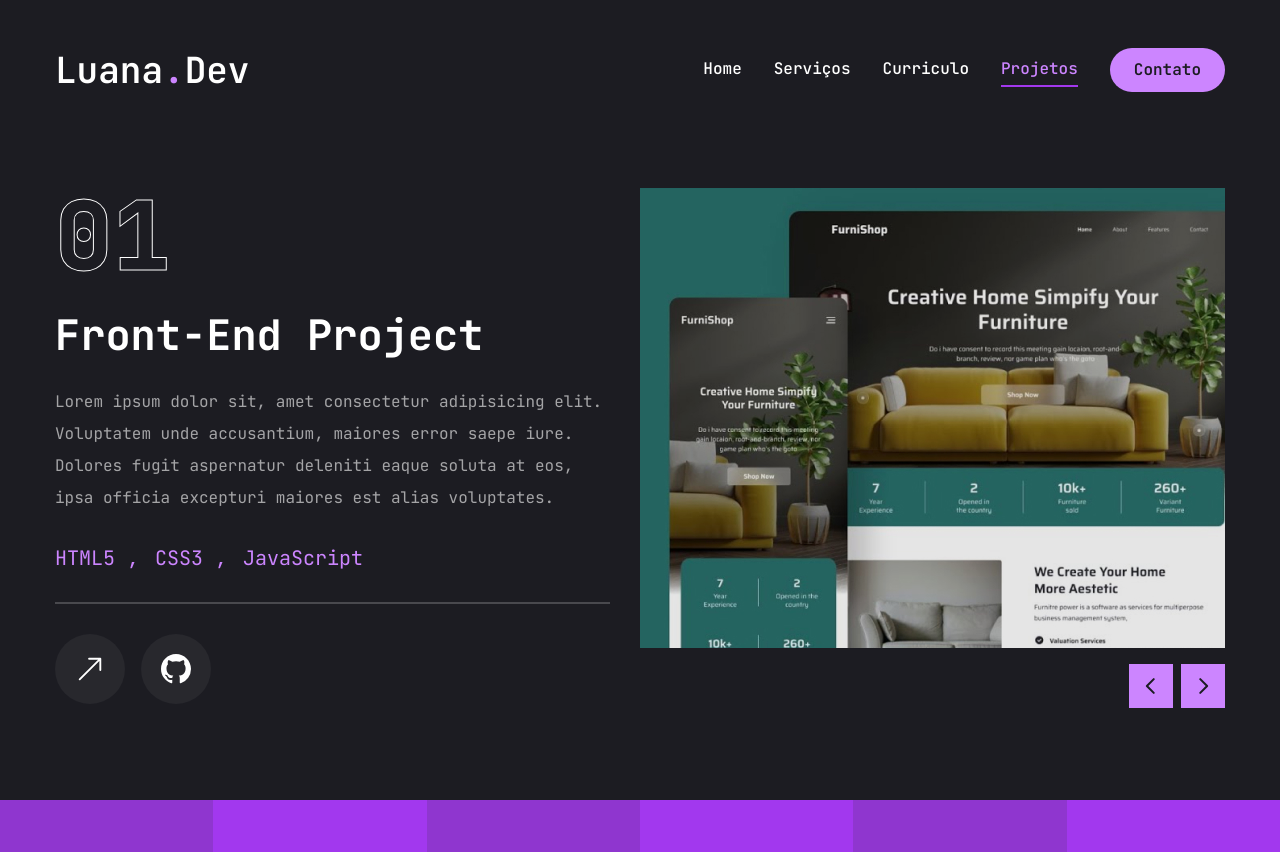
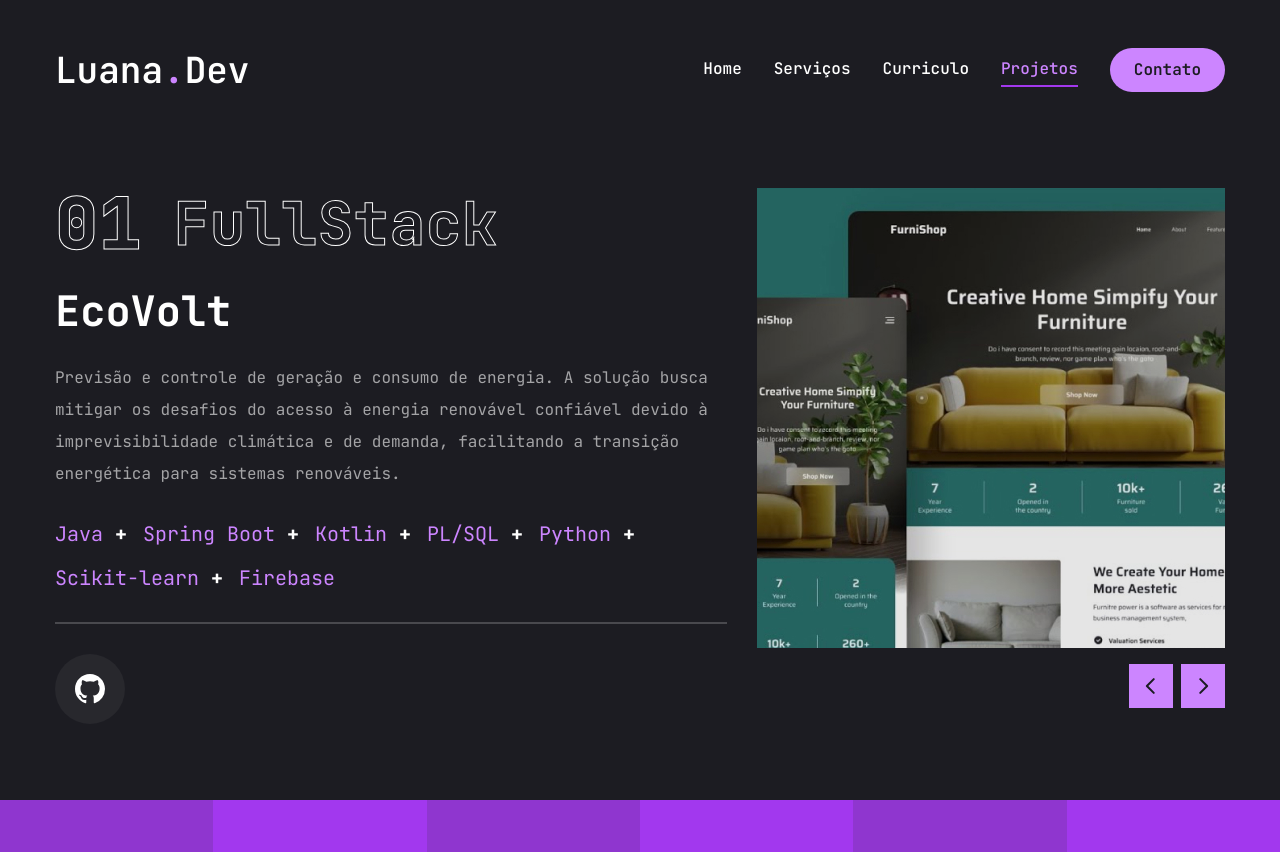
Before and after one commit to laLuna01/Portfolio, a Next.js app: page /work in a window 1280 px wide. Built offline with nearby package versions, Linux system fonts and the light colour scheme.

Commit message:
projects

```diff
--- a/src/app/resume/page.jsx
+++ b/src/app/resume/page.jsx
@@ -261,7 +261,7 @@ const Resume = () => {
                 <ScrollArea className="h-[400px]">
                   <ul className="grid grid-cols-1 lg:grid-cols-2 gap-[30px]">
                     {experience.items.map((item, index) => {
-                      return <li key={index} className="bg-[#232329] h-[184px] py-6 px-10 rounded-xl flex flex-col justify-center items-center lg:items-start gap-1">
+                      return <li key={index} className="bg-[#232329] h-[210px] py-6 px-10 rounded-xl flex flex-col justify-center items-center lg:items-start gap-1">
                         <span className="text-accent">{item.duration}</span>
                         <h3 className="text-xl max-w-[260px] min-h-[60px] text-center lg:text-left">{item.position}</h3>
                         <div className="flex items-center gap-3">
--- a/src/app/work/page.jsx
+++ b/src/app/work/page.jsx
@@ -13,33 +13,43 @@ import WorkSliderButtons from "@/components/WorkSliderButtons";
 const projects = [
   {
     num: "01",
-    category: "Front-End",
-    title: "Project 1",
-    description: "Lorem ipsum dolor sit, amet consectetur adipisicing elit. Voluptatem unde accusantium, maiores error saepe iure. Dolores fugit aspernatur deleniti eaque soluta at eos, ipsa officia excepturi maiores est alias voluptates.",
-    stack: [{ name: "HTML5" }, { name: "CSS3" }, { name: "JavaScript" }],
+    category: "FullStack",
+    title: "EcoVolt",
+    description: "Previsão e controle de geração e consumo de energia. A solução busca mitigar os desafios do acesso à energia renovável confiável devido à imprevisibilidade climática e de demanda, facilitando a transição energética para sistemas renováveis.",
+    stack: [{ name: "Java" }, { name: "Spring Boot" }, { name: "Kotlin" }, { name: "PL/SQL" }, { name: "Python" }, { name: "Scikit-learn" }, { name: "Firebase" }],
     image: "/assets/work/thumb1.png",
     live: "",
-    github: "",
+    github: "https://github.com/laLuna01/EcoVoltJava",
   },
   {
     num: "02",
-    category: "Full-Stack",
-    title: "Project 2",
-    description: "Lorem ipsum dolor sit, amet consectetur adipisicing elit. Voluptatem unde accusantium, maiores error saepe iure. Dolores fugit aspernatur deleniti eaque soluta at eos, ipsa officia excepturi maiores est alias voluptates.",
-    stack: [{ name: "Next.js" }, { name: "Tailwind CSS" }, { name: "Node.js" }],
+    category: "BackEnd",
+    title: "GetCards",
+    description: "O projeto automatiza a coleta de dados sobre um conjunto de cartas no site Scryfall. Ele navega entre os links, extrai o título e a descrição de cada uma, e gera um arquivo de texto contendo as informações coletadas. O código utiliza processamento paralelo para melhorar o desempenho, garantindo rapidez e eficiência na execução.",
+    stack: [{ name: "C#" }, { name: ".NET" }, { name: "HtmlAgilityPack" }],
     image: "/assets/work/thumb2.png",
     live: "",
-    github: "",
+    github: "https://github.com/laLuna01/GetCards_CP",
   },
   {
     num: "03",
-    category: "Front-End",
-    title: "Project 3",
-    description: "Lorem ipsum dolor sit, amet consectetur adipisicing elit. Voluptatem unde accusantium, maiores error saepe iure. Dolores fugit aspernatur deleniti eaque soluta at eos, ipsa officia excepturi maiores est alias voluptates.",
-    stack: [{ name: "Next.js" }, { name: "Tailwind CSS" }],
+    category: "FrontEnd",
+    title: "Nike Page",
+    description: "Este projeto faz parte do meu aprendizado em Tailwind CSS. A landing page apresenta um design minimalista e visualmente atrativo, inspirado no estilo da marca Nike. O foco principal foi explorar a customização de componentes, aplicar boas práticas de UI/UX e garantir responsividade em diferentes dispositivos.",
+    stack: [{ name: "HTML5" }, { name: "CSS3" }, { name: "Next.js" }, { name: "Tailwind CSS" }],
     image: "/assets/work/thumb3.png",
-    live: "",
-    github: "",
+    live: "https://nike-tailwind-phi.vercel.app/",
+    github: "https://github.com/laLuna01/Nike_Tailwind",
+  },
+  {
+    num: "04",
+    category: "FullStack",
+    title: "Salesforce ++",
+    description: "Portal acessível e inclusivo da Salesforce, com navegação simples, intuitiva e visualmente limpa. Foi criado para atender a necessidades de acessibilidade, como: suporte aos espectros do daltonismo, ajuste de tamanhos de texto e elementos, compatibilidade com leitores de tela e uso de uma linguagem mais simples e objetiva.",
+    stack: [{ name: "HTML5" }, { name: "CSS3" }, { name: "Next.js" }, { name: "Java" }, { name: "SQL" }],
+    image: "/assets/work/thumb3.png",
+    live: "https://salesforce-challenge-kohl.vercel.app/",
+    github: "https://github.com/laLuna01/Salesforce-Challenge",
   },
 ]
 
@@ -55,19 +65,22 @@ const Work = () => {
   return <motion.section initial={{ opacity: 0 }} animate={{ opacity: 1, transition: { delay: 2.4, duration: 0.4, ease: "easeIn" } }} className="min-h-[80vh] flex flex-col justify-center py-12 xl:px-0 xl:mb-12 mb-4">
     <div className="container mx-auto">
       <div className="flex flex-col xl:flex-row xl:gap-[30px]">
-        <div className="w-full xl:w-[50%] xl:h-[460px] flex flex-col xl:justify-between order-2 xl:order-none">
+        <div className="w-full xl:w-[60%] xl:h-[460px] flex flex-col xl:justify-between order-2 xl:order-none">
           <div className="flex flex-col gap-[30px] h-[50%]">
-            <div className="text-8xl leading-none font-extrabold text-transparent text-outline">{project.num}</div>
-            <h2 className="text-[42px] font-bold leading-none text-white group-hover:text-accent transition-all duration-500">{project.category} Project</h2>
+            <div className="flex flex-wrap items-center">
+              <div className="xs:text-7xl text-6xl leading-none mr-8 font-extrabold text-transparent text-outline">{project.num}</div>
+              <div className="xs:text-6xl text-4xl font-bold leading-none text-outline text-transparent">{project.category}</div>
+            </div>
+            <h2 className="text-[42px] text-wrap font-bold leading-none text-white group-hover:text-accent transition-all duration-500">{project.title}</h2>
             <p className="text-white/60">{project.description}</p>
-            <ul className="flex gap-4">
+            <ul className="flex flex-wrap gap-4">
               {project.stack.map((item, index) => {
-                return <li key={index} className="text-xl text-accent">{item.name} {index !== project.stack.length - 1 && ","}</li>
+                return <li key={index} className="text-xl text-accent min-w-fit">{item.name} <span className="text-white font-bold">{index !== project.stack.length - 1 && "+"}</span></li>
               })}
             </ul>
             <div className="border border-white/20"></div>
             <div className="flex items-center gap-4">
-              <Link href={project.live}>
+              {project.live !== "" && <Link href={project.live}>
                 <TooltipProvider delayDuration={100}>
                   <Tooltip>
                     <TooltipTrigger className="w-[70px] h-[70px] rounded-full bg-white/5 flex justify-center items-center group">
@@ -78,7 +91,7 @@ const Work = () => {
                     </TooltipContent>
                   </Tooltip>
                 </TooltipProvider>
-              </Link>
+              </Link>}
               <Link href={project.github}>
                 <TooltipProvider delayDuration={100}>
                   <Tooltip>
@@ -94,7 +107,7 @@ const Work = () => {
             </div>
           </div>
         </div>
-        <div className="w-full xl:w-[50%]">
+        <div className="w-full xl:w-[40%]">
           <Swiper spaceBetween={30} slidesPerView={1} onSlideChange={handleSlideChange} className="xl:h-[520px] mb-12">
             {projects.map((item, index) => {
               return <SwiperSlide key={index} className="w-full">
--- a/tailwind.config.js
+++ b/tailwind.config.js
@@ -12,6 +12,7 @@ module.exports = {
 		padding: "15px",
 	},
 	screens: {
+		xs: "480px",
 		sm: "640px",
 		md: "768px",
 		lg: "960px",
```
